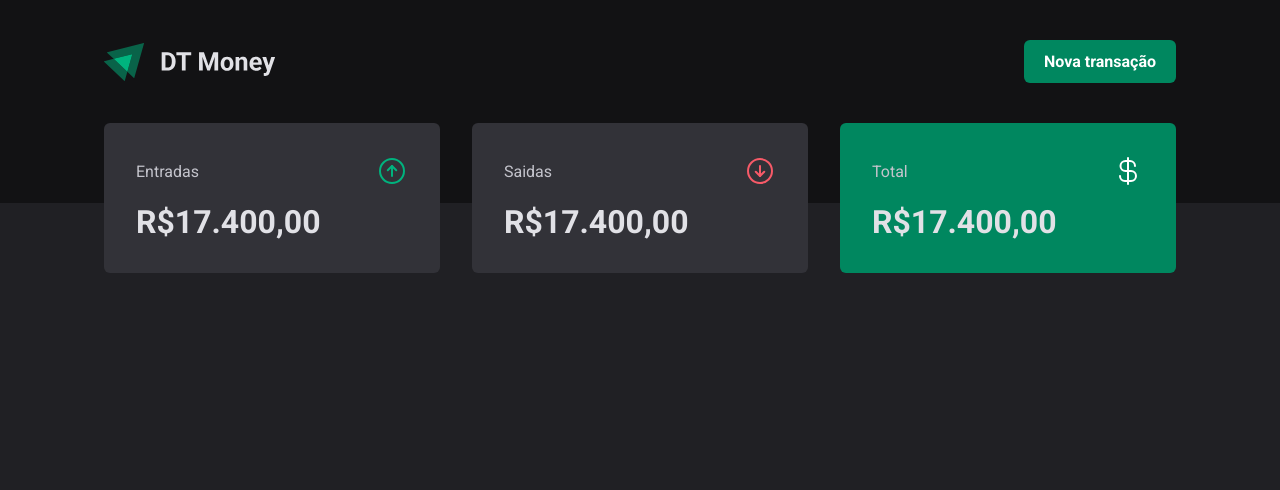
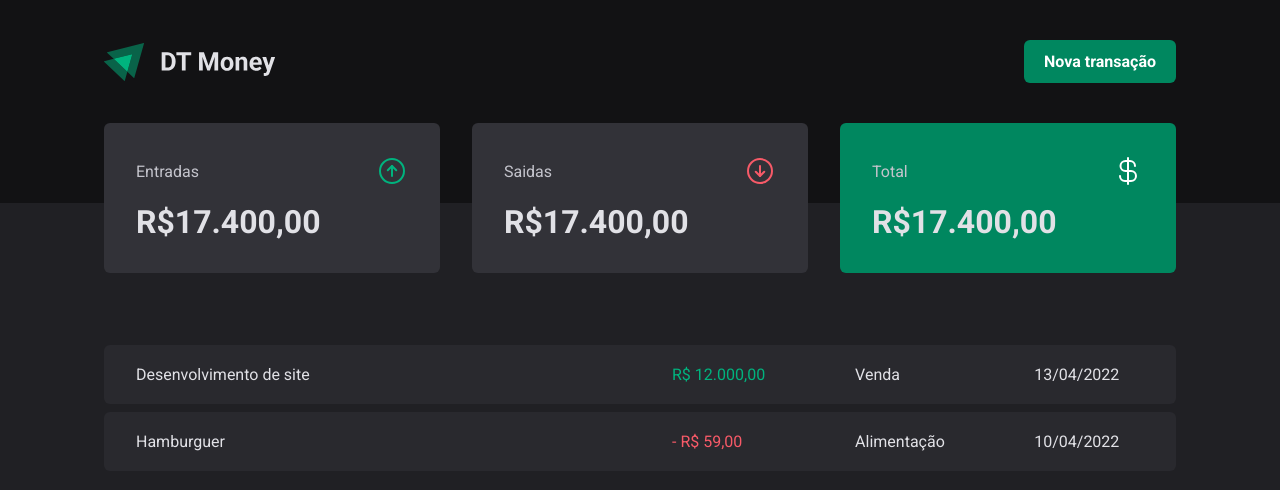
Before and after one commit to felipe0848/Dt-Money, a React (Vite) app: page / in a window 1280 px wide. Shown: the top 490 px of the page. Built offline with nearby package versions, Linux system fonts and the light colour scheme.

Commit message:
Feat: Add table transactions

```diff
--- a/src/styles/pages/transactions/index.tsx
+++ b/src/styles/pages/transactions/index.tsx
@@ -1,11 +1,39 @@
 import { Header } from '../../../components/header'
 import { Summary } from '../../../components/summary'
+import {
+  PriceHighlight,
+  TransactionContainer,
+  TransactionTable,
+} from './styles'
 
 export function Transactions() {
   return (
     <div>
       <Header />
       <Summary />
+
+      <TransactionContainer>
+        <TransactionTable>
+          <tbody>
+            <tr>
+              <td>Desenvolvimento de site</td>
+              <td>
+                <PriceHighlight variant="income">R$ 12.000,00</PriceHighlight>
+              </td>
+              <td>Venda</td>
+              <td>13/04/2022</td>
+            </tr>
+            <tr>
+              <td>Hamburguer</td>
+              <td>
+                <PriceHighlight variant="outcome">- R$ 59,00</PriceHighlight>
+              </td>
+              <td>Alimentação</td>
+              <td>10/04/2022</td>
+            </tr>
+          </tbody>
+        </TransactionTable>
+      </TransactionContainer>
     </div>
   )
 }
--- a/src/styles/pages/transactions/styles.ts
+++ b/src/styles/pages/transactions/styles.ts
@@ -0,0 +1,38 @@
+import styled from 'styled-components'
+
+export const TransactionContainer = styled.main`
+  width: 100%;
+  max-width: 1120px;
+  margin: 4rem auto 0;
+  padding: 0 1.5rem;
+`
+export const TransactionTable = styled.table`
+  width: 100%;
+  border-collapse: separate;
+  border-spacing: 0 0.5rem;
+  td {
+    padding: 1.25rem 2rem;
+    background-color: ${(props) => props.theme['gray-700']};
+
+    &:first-child {
+      width: 50%;
+      border-top-left-radius: 6px;
+      border-bottom-left-radius: 6px;
+    }
+
+    &:last-child {
+      border-top-right-radius: 6px;
+      border-bottom-right-radius: 6px;
+    }
+  }
+`
+
+interface PriceHighlightProps {
+  variant: 'income' | 'outcome'
+}
+export const PriceHighlight = styled.span<PriceHighlightProps>`
+  color: ${(props) =>
+    props.variant === 'income'
+      ? props.theme['green-300']
+      : props.theme['red-300']};
+`
```
